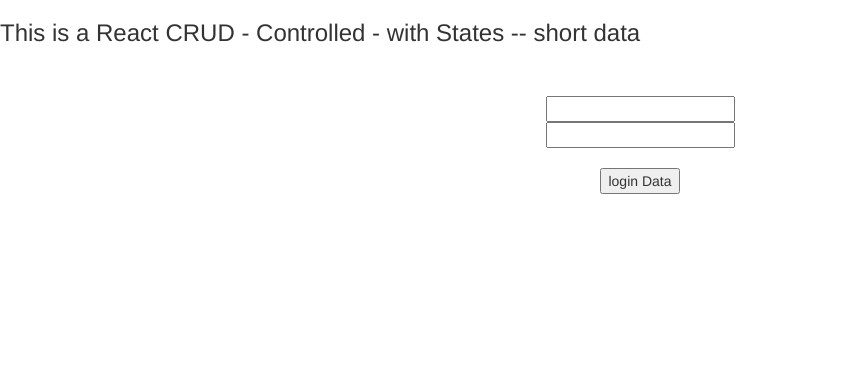
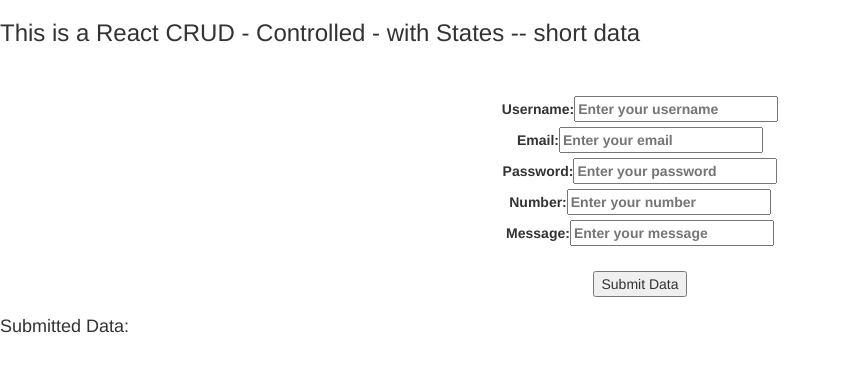
Before and after one commit to SachinMaurya145/Basic-of-ReactJS, a React (Create React App) app: page / in a window 1280 px wide. Shown: the top 372 px of the page, without its empty margins (0-841 px from the left). Built offline with nearby package versions, Linux system fonts and the light colour scheme.

Commit message:
avoid dublicacy of data push on array

```diff
--- a/src/ControlledCompForm/CRUDControlledStates.jsx
+++ b/src/ControlledCompForm/CRUDControlledStates.jsx
@@ -1,27 +1,119 @@
-import React, { useState } from 'react'
+import React, { useState } from 'react';
 
 function CRUDControlledStates() {
+  const [allData, setAllData] = useState([]);
+  const [formState, setFormState] = useState({
+    userName: "",
+    password: "",
+    userEmail: "",
+    number: "",
+    message: "",
+  });
 
-    const[userName, setUserName]= useState("");
-    const[password, setPassword]= useState("");
+  const handleChange = (e) => {
+    const { name, value } = e.target;
+    setFormState((prev) => ({
+      ...prev,
+      [name]: value,
+    }));
+  };
+
+  const handleSubmit = () => {
+    // Check for duplicates based on email
+    const isDuplicate = allData.some(data =>
+      data.userEmail === formState.userEmail ||
+      data.number === formState.number ||
+      data.userName === formState.userName
+    );
 
 
-    const handleLogin=()=>{
-        console.log(" ALL DA TA ",  userName , password);
+    if (!isDuplicate) {
+      setAllData((prevData) => [...prevData, formState]);
+      setFormState({
+        userName: "",
+        password: "",
+        userEmail: "",
+        number: "",
+        message: "",
+      });
+    } else {
+      alert("Data with this email already exists!");
     }
+  };
 
-    return (
-        <div>
-            <h3> This is a React CRUD - Controlled - with States -- short data  </h3>
 
-            <div style={{ display: 'flex', justifyContent: 'center', alignItems: 'center', flexDirection: 'column', marginTop: '50px' }}>
-                <input type="text"  autoComplete="off"  onChange={(e)=>{setUserName(e.target.value)}} name=''  value={userName}/>
-                <input type="password" onChange={(e)=>{setPassword(e.target.value)}} name=''  value={password}/>
-
-                <button style={{marginTop: '20px' }} onClick={handleLogin}> login Data </button>
-            </div>
-        </div>
-    )
+  return (
+    <div>
+      <h3>This is a React CRUD - Controlled - with States -- short data</h3>
+      <div style={{ display: 'flex', justifyContent: 'center', alignItems: 'center', flexDirection: 'column', marginTop: '50px' }}>
+        <label>
+          Username:
+          <input
+            type="text"
+            placeholder="Enter your username"
+            autoComplete="off"
+            onChange={handleChange}
+            name="userName"
+            value={formState.userName}
+          />
+        </label>
+        <label>
+          Email:
+          <input
+            type="email"
+            placeholder="Enter your email"
+            autoComplete="off"
+            onChange={handleChange}
+            name="userEmail"
+            value={formState.userEmail}
+          />
+        </label>
+        <label>
+          Password:
+          <input
+            type="password"
+            placeholder="Enter your password"
+            onChange={handleChange}
+            name="password"
+            value={formState.password}
+          />
+        </label>
+        <label>
+          Number:
+          <input
+            type="number"
+            placeholder="Enter your number"
+            autoComplete="off"
+            onChange={handleChange}
+            name="number"
+            value={formState.number}
+          />
+        </label>
+        <label>
+          Message:
+          <input
+            type="text"
+            placeholder="Enter your message"
+            autoComplete="off"
+            onChange={handleChange}
+            name="message"
+            value={formState.message}
+          />
+        </label>
+        <button style={{ marginTop: '20px' }} onClick={handleSubmit}>Submit Data</button>
+      </div>
+      <div style={{ marginTop: '20px' }}>
+        <h4>Submitted Data:</h4>
+        <ul>
+          {allData.map((data, index) => (
+            <li key={index}>
+              {data.userName} - {data.userEmail} - {data.number} - {data.message}
+            </li>
+          ))}
+        </ul>
+      </div>
+    </div>
+  );
 }
 
-export default CRUDControlledStates
+export default CRUDControlledStates;
```
Also changed, not shown: image-13.png (added), 1 other file (tests, documents, lock files or other folders).
